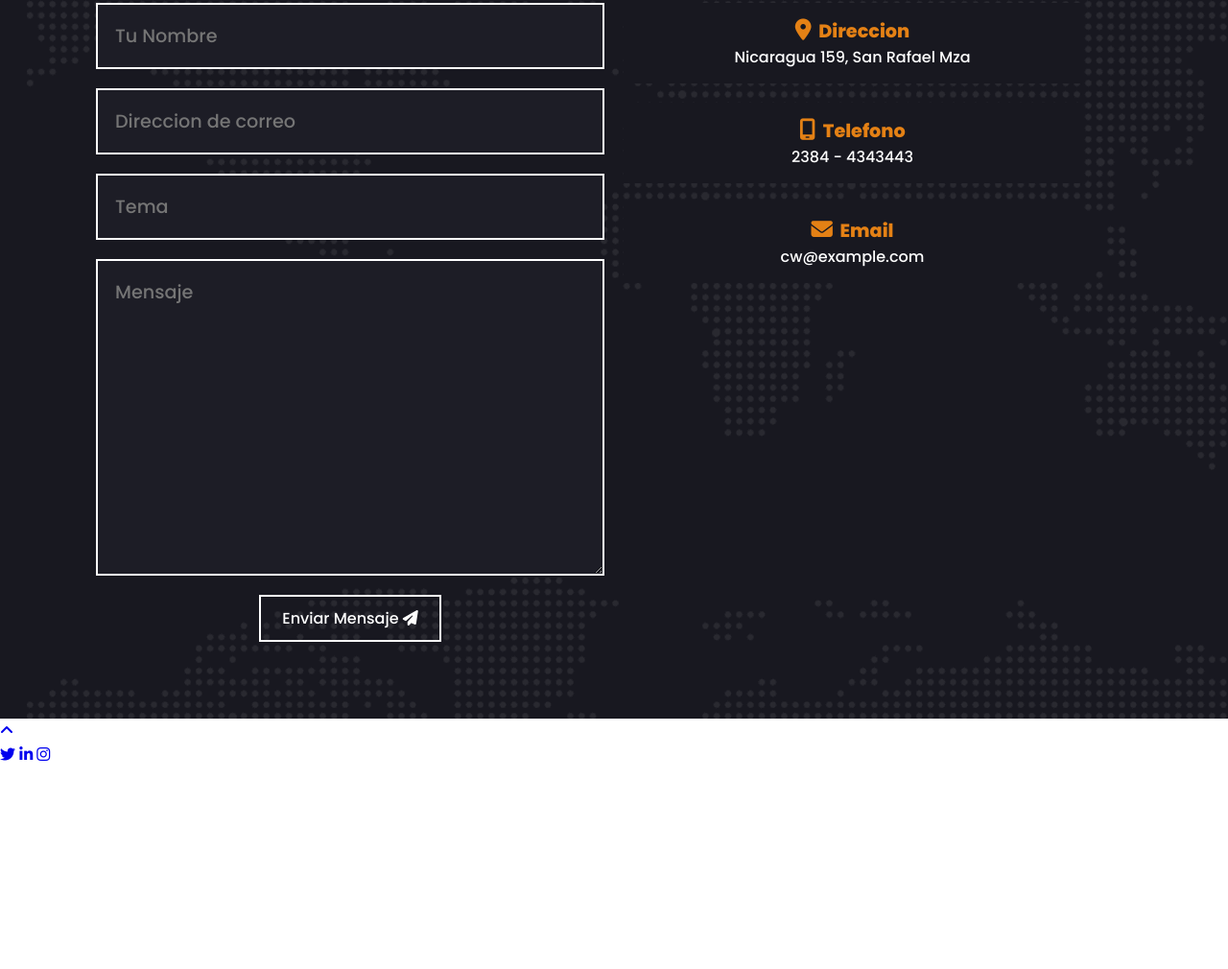
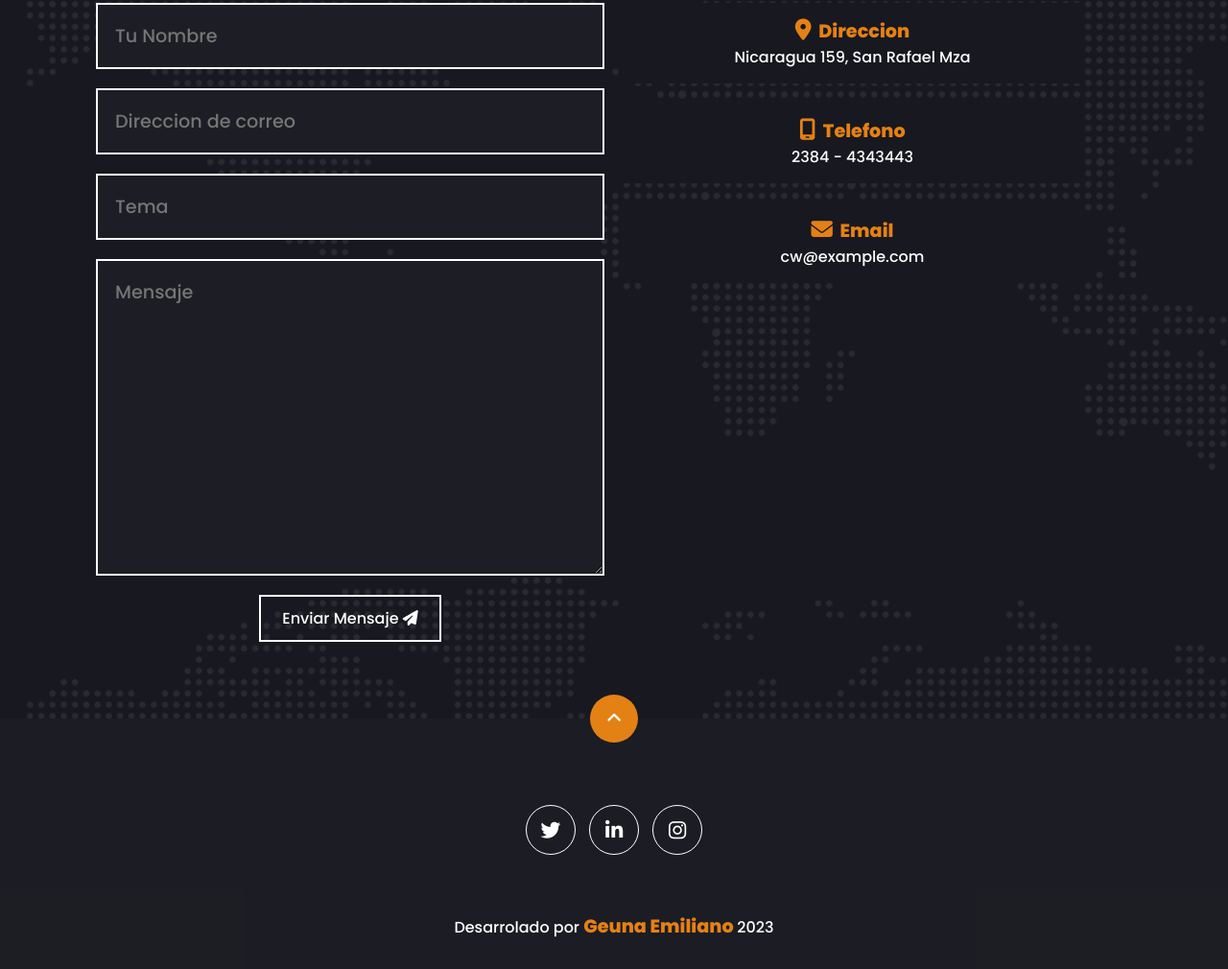
Before and after one commit to Emiliano-DG/Portfolio, a plain HTML site: page index.html in a window 1280 px wide. Shown: the part 3646-4656 px from the top of the page at 96% size. Before the commit the page ends 4445 px from the top, so only its background shows below. Drawn offline with Linux system fonts and the light colour scheme.

Commit message:
Seccion footer

```diff
--- a/css/footer.css
+++ b/css/footer.css
@@ -0,0 +1,52 @@
+.footer {
+  background-color: var(--backgound-light);
+  color: #fff;
+  padding: 50px 0 30px 0;
+  width: 100%;
+  text-align: center;
+  position: relative;
+}
+
+.footer__redes {
+  margin-bottom: 20px;
+}
+
+.footer__arriba {
+  display: block;
+  width: 50px;
+  height: 50px;
+  background-color: var(--naranja-color);
+  color: #fff;
+  position: absolute;
+  left: 50%;
+  transform: translateX(-50%);
+  top: -25px;
+  border-radius: 50%;
+  line-height: 50px;
+  font-size: 18px;
+}
+
+.footer__redes a {
+  color: #fff;
+  display: inline-block;
+  text-decoration: none;
+  border: 1px solid #fff;
+  border-radius: 100%;
+  width: 52px;
+  height: 52px;
+  line-height: 52px;
+  margin: 40px 5px;
+  font-size: 1.3rem;
+  transition: 0.3s;
+}
+
+.footer__redes a:hover {
+  color: var(--naranja-color);
+  border-color: var(--naranja-color);
+}
+
+.footer__nombre {
+  color: var(--naranja-color);
+  font-weight: bold;
+  font-size: 1.2rem;
+}
--- a/index.html
+++ b/index.html
@@ -364,15 +364,18 @@
       </div>
     </section>
     <!-- FOOTER -->
-    <footer>
-      <a href="#inicio" class="arriba">
+    <footer class="footer">
+      <a href="#inicio" class="footer__arriba">
         <i class="fa-solid fa-angle-up"></i>
       </a>
-      <div class="redes">
+      <div class="footer__redes redes">
         <a href="#"><i class="fa-brands fa-twitter"></i></a>
         <a href="#"><i class="fa-brands fa-linkedin-in"></i></a>
         <a href="#"><i class="fa-brands fa-instagram"></i></a>
       </div>
+      <p>
+        Desarrolado por <span class="footer__nombre">Geuna Emiliano </span>2023
+      </p>
     </footer>
   </body>
 </html>
```
